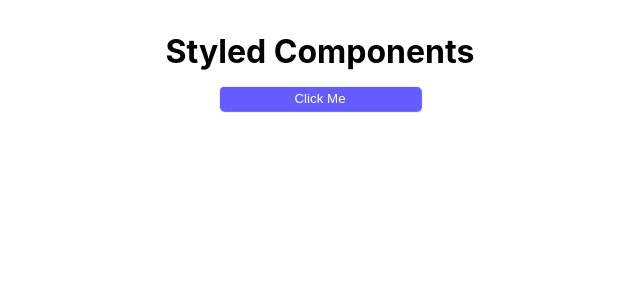
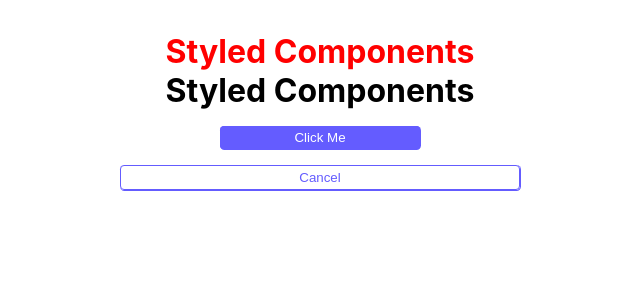
Before and after one commit to salammohamadi/feel-pretty-with-styled-components, a JavaScript app: page / in a window 1280 px wide. Shown: the top 300 px of the page, without its empty margins (320-960 px from the left). Built offline with nearby package versions, Linux system fonts and the light colour scheme; the HTML template or start-up script is replaced by a standard one.

Commit message:
extend styled component with styled function

```diff
--- a/src/App.js
+++ b/src/App.js
@@ -1,11 +1,13 @@
 import BasicTitle from './components/BasicTitle';
-import { DefaultButton } from './components/Button';
+import { DefaultButton, HipsterButton } from './components/Button';
 
 function App() {
   return (
     <div style={{ padding: '2rem' }}>
+      <BasicTitle special>styled components</BasicTitle>
       <BasicTitle>styled components</BasicTitle>
       <DefaultButton>click me</DefaultButton>
+      <HipsterButton>cancel</HipsterButton>
     </div>
   );
 }
--- a/src/components/BasicTitle.js
+++ b/src/components/BasicTitle.js
@@ -3,6 +3,7 @@ import styled from 'styled-components';
 const BasicTitle = styled.h1`
   text-align: center;
   text-transform: capitalize;
+  color: ${props => props.special && 'red'};
 `;
 
 export default BasicTitle;
--- a/src/components/Button.js
+++ b/src/components/Button.js
@@ -11,9 +11,17 @@ export const DefaultButton = styled.button`
   display: block;
   width: 200px;
   margin: 1rem auto;
-  box-shadow: 1px 1px 1px 1px #645cff;
+  box-shadow: 0.5px 0.5px 0.5px 0.5px #645cff;
 
   &:active {
     box-shadow: none;
+    transform: translateY(2px);
   }
 `;
+
+export const HipsterButton = styled(DefaultButton)`
+  width: 400px;
+  background-color: transparent;
+  color: #645cff;
+  border: 1px solid #645cff;
+`;
--- a/src/index.css
+++ b/src/index.css
@@ -11,11 +11,3 @@ body {
   -webkit-font-smoothing: antialiased;
   -moz-osx-font-smoothing: grayscale;
 }
-
-.title {
-  text-align: center;
-  text-transform: capitalize;
-}
-
-.btn {
-}
```
